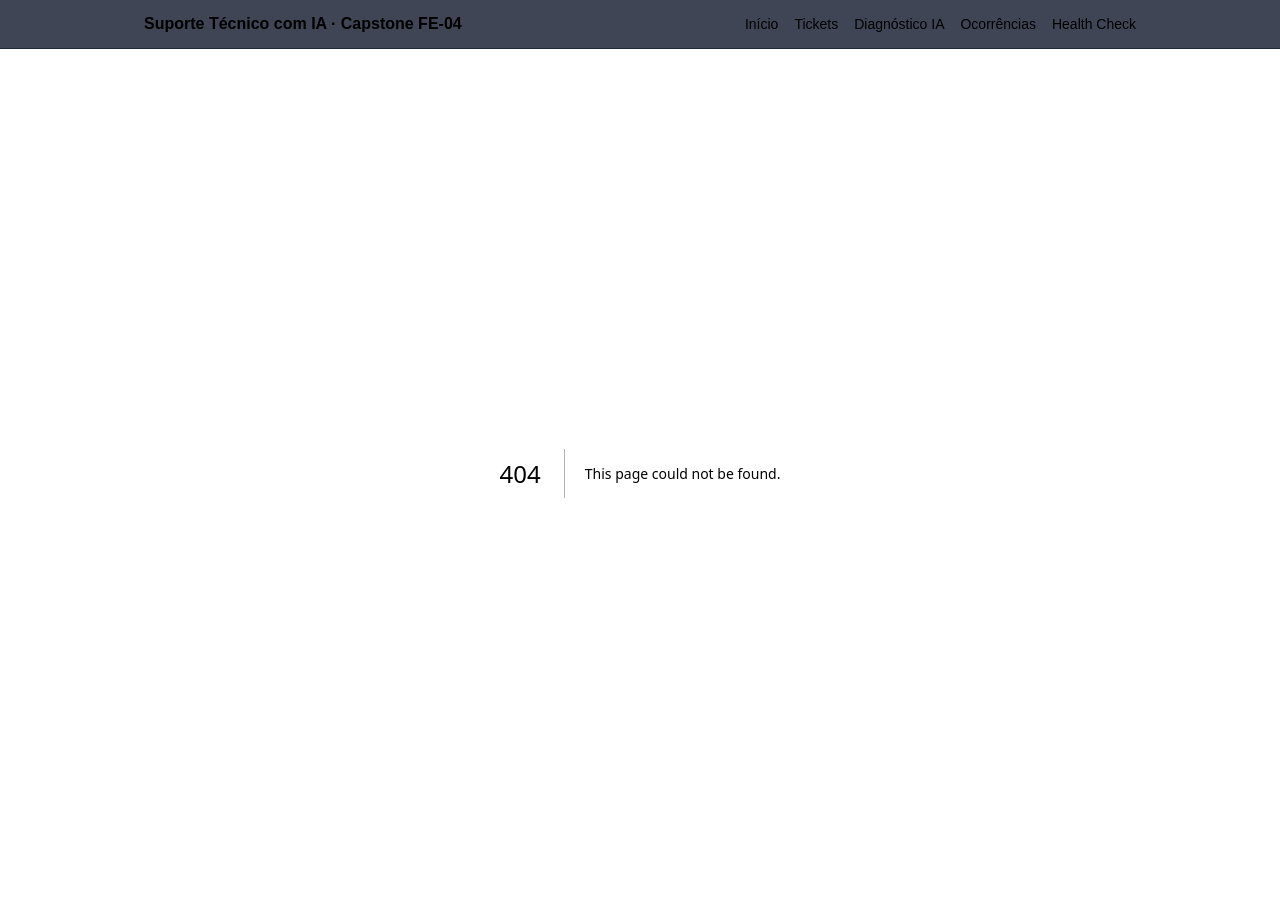
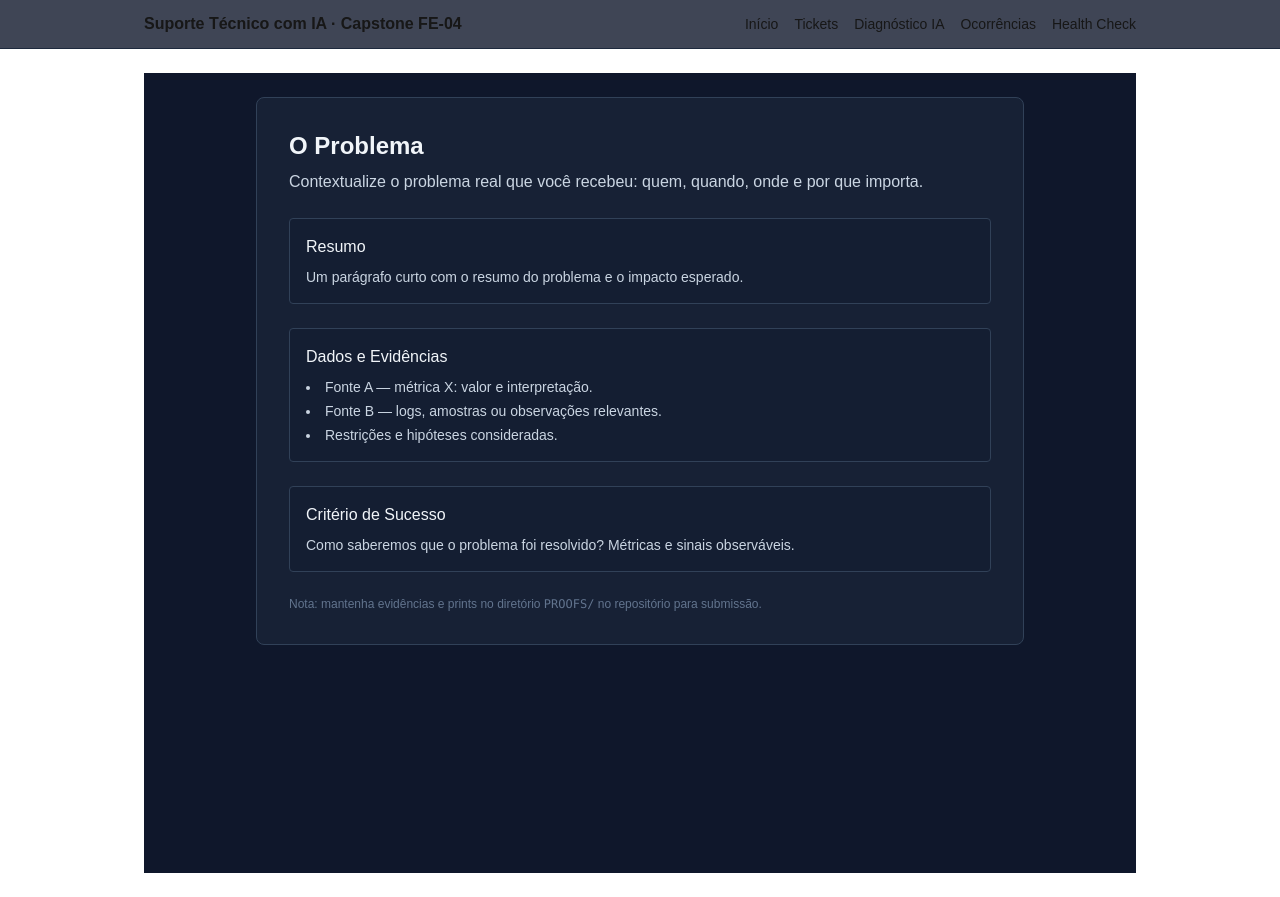
Before and after one commit to FabianoResende/flyrank-fe-capstone-fabiano, a Next.js app in the folder capstone/: page /portfolio/problema in a window 1280 px wide. Before the commit this address had no page. Built offline with nearby package versions, Linux system fonts and the light colour scheme.

Commit message:
feat(portfolio): add problema page (week5 ship-feio)

```diff
--- /dev/null
+++ b/capstone/src/app/portfolio/problema/page.tsx
@@ -0,0 +1,51 @@
+// capstone/src/app/portfolio/problema/page.tsx
+export const metadata = {
+    title: 'Problema — Portfólio Fabiano Resende',
+    description: 'Descrição do problema real, contexto e dados relevantes.',
+  };
+
+  export default function ProblemaPage() {
+    return (
+      <main className="min-h-screen bg-slate-900 text-slate-100 p-6">
+        <section className="max-w-3xl mx-auto rounded-lg bg-slate-800/60 p-8 border border-slate-700">
+          <header className="mb-6">
+            <h1 className="text-2xl font-semibold">O Problema</h1>
+            <p className="text-slate-300 mt-2">
+              Contextualize o problema real que você recebeu: quem, quando, onde e por que importa.
+            </p>
+          </header>
+
+          <div className="grid gap-6">
+            <article className="bg-slate-900/30 p-4 rounded border border-slate-700">
+              <h2 className="font-medium text-slate-100">Resumo</h2>
+              <p className="text-slate-300 text-sm mt-2">
+                Um parágrafo curto com o resumo do problema e o impacto esperado.
+              </p>
+            </article>
+
+            <article className="bg-slate-900/30 p-4 rounded border border-slate-700">
+              <h2 className="font-medium text-slate-100">Dados e Evidências</h2>
+              <ul className="list-disc list-inside text-slate-300 text-sm mt-2 space-y-1">
+                <li>Fonte A — métrica X: valor e interpretação.</li>
+                <li>Fonte B — logs, amostras ou observações relevantes.</li>
+                <li>Restrições e hipóteses consideradas.</li>
+              </ul>
+            </article>
+
+            <article className="bg-slate-900/30 p-4 rounded border border-slate-700">
+              <h2 className="font-medium text-slate-100">Critério de Sucesso</h2>
+              <p className="text-slate-300 text-sm mt-2">
+                Como saberemos que o problema foi resolvido? Métricas e sinais observáveis.
+              </p>
+            </article>
+
+            <footer className="text-xs text-slate-500">
+              <p>
+                Nota: mantenha evidências e prints no diretório <code>PROOFS/</code> no repositório para submissão.
+              </p>
+            </footer>
+          </div>
+        </section>
+      </main>
+    );
+  }
```
